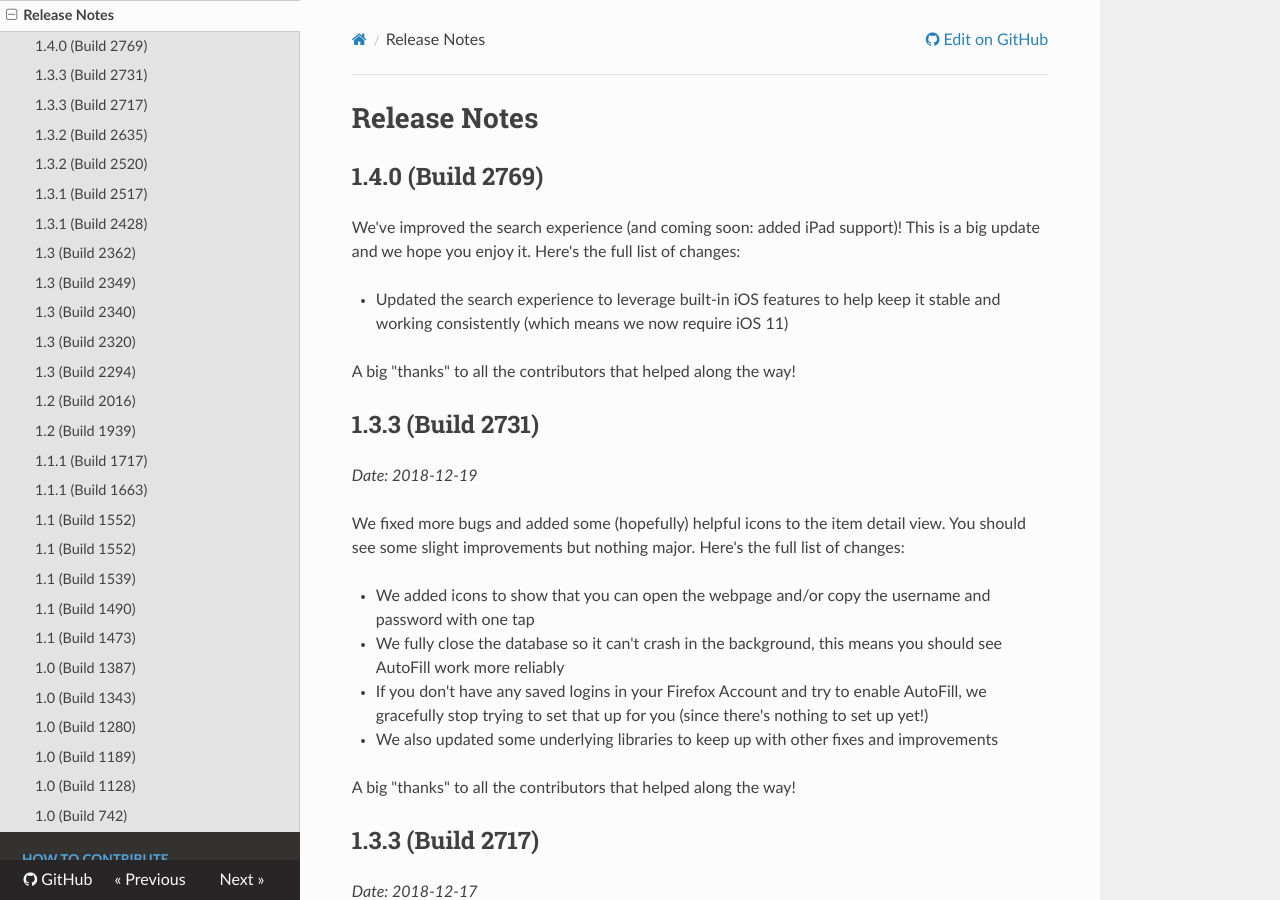
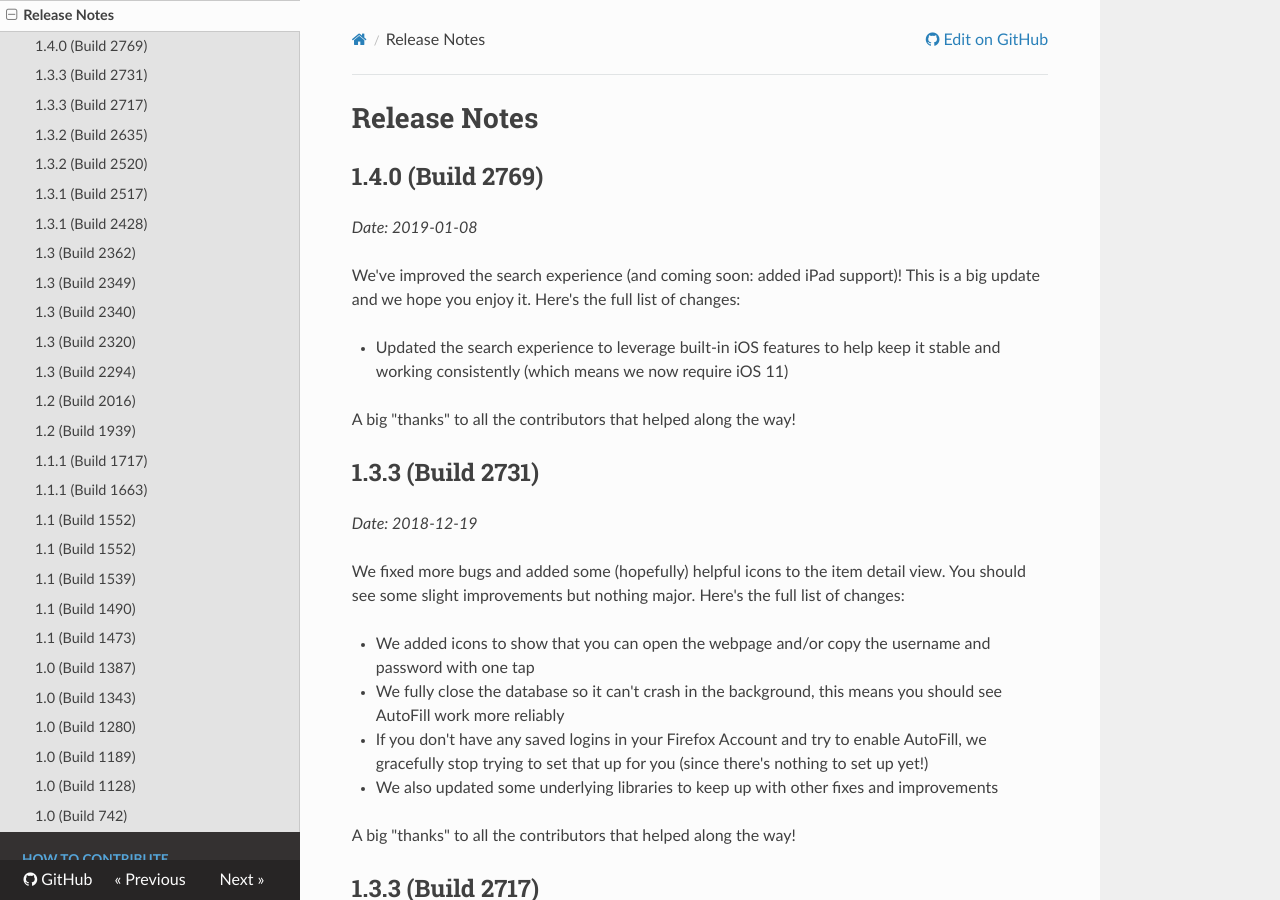
Before and after one commit to mozilla-lockwise/lockwise-ios, an MkDocs documentation site: the page built from docs/release-notes.md, in a window 1280 px wide and 900 px high. Built offline with MkDocs 1.6.1, drawn with Linux system fonts in a browser that asks for light colours; nearby versions of some CDN libraries.

Commit message:
add actual release date to 1.4.2769

```diff
--- a/docs/release-notes.md
+++ b/docs/release-notes.md
@@ -1,6 +1,8 @@
 # Release Notes
 
 ## 1.4.0 (Build 2769)
+
+_Date: 2019-01-08_
 
 We've improved the search experience (and coming soon: added iPad support)! This is a big update and we hope you enjoy it. Here's the full list of changes:
 
```
